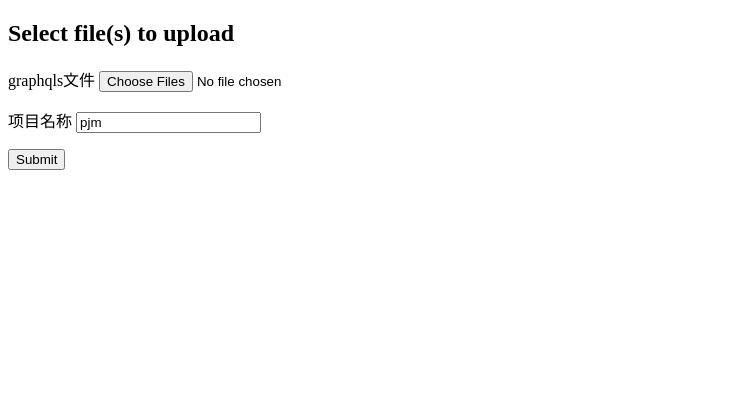
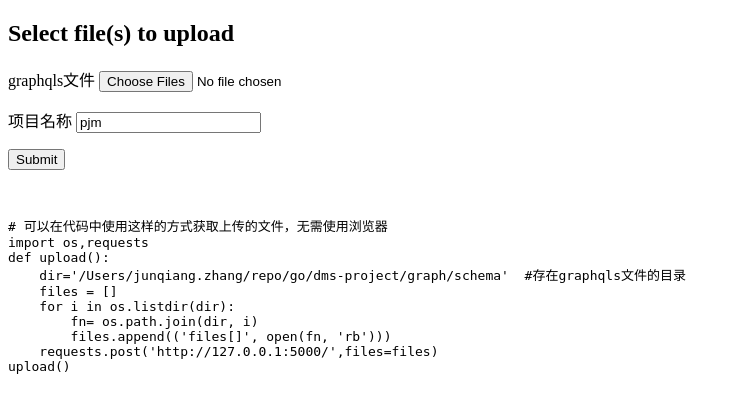
Before and after one commit to sjqzhang/gqlmock, a Flask app: page / in a window 1280 px wide. Shown: the top 418 px of the page, without its empty margins (0-741 px from the left). Run offline with Flask 2, Linux system fonts and the light colour scheme.

Commit message:
modify docker file

```diff
--- a/app.py
+++ b/app.py
@@ -4,7 +4,7 @@ import os
 import time
 
 import requests
-from flask import Flask, flash, request, redirect, render_template
+from flask import Flask, flash, request, redirect, render_template,Response
 from ops_channel import cli
 from werkzeug.utils import secure_filename
 
@@ -48,7 +48,7 @@ def consumer():
         go run server.go
         '''
         # print(cli.execute_shell(shell))
-        t = threading.Thread(target=cli.execute_shell, args=(shell,20,))
+        t = threading.Thread(target=cli.execute_shell, args=(shell,60,))
         t.setDaemon(True)
         t.start()
         timeout = 0
@@ -107,7 +107,7 @@ def upload_file():
                     filename = secure_filename(file.filename)
                     schemas.append(file.read().decode('utf-8'))
                 # file.save(os.path.join(app.config['UPLOAD_FOLDER'], filename))
-        flash('File(s) successfully uploaded')
+        # flash('File(s) successfully uploaded')
         Q.put({'project': request.form.get('project'), 'schemas': "\n".join(schemas)})
         return redirect('/')
 
--- a/templates/upload.html
+++ b/templates/upload.html
@@ -1,5 +1,5 @@
 <!doctype html>
-<title>Python Flask Multiple Files Upload Example</title>
+<title>graphql upload</title>
 <h2>Select file(s) to upload</h2>
 <p>
     {% with messages = get_flashed_messages() %}
@@ -26,3 +26,21 @@
         <input type="submit" value="Submit">
     </p>
 </form>
+
+<pre>
+
+
+# 可以在代码中使用这样的方式获取上传的文件，无需使用浏览器
+import os,requests
+def upload():
+    dir='/Users/junqiang.zhang/repo/go/dms-project/graph/schema'  #存在graphqls文件的目录
+    files = []
+    for i in os.listdir(dir):
+        fn= os.path.join(dir, i)
+        files.append(('files[]', open(fn, 'rb')))
+    requests.post('http://127.0.0.1:5000/',files=files)
+upload()
+
+
+
+</pre>
```
Also changed, not shown: 1 other file.
